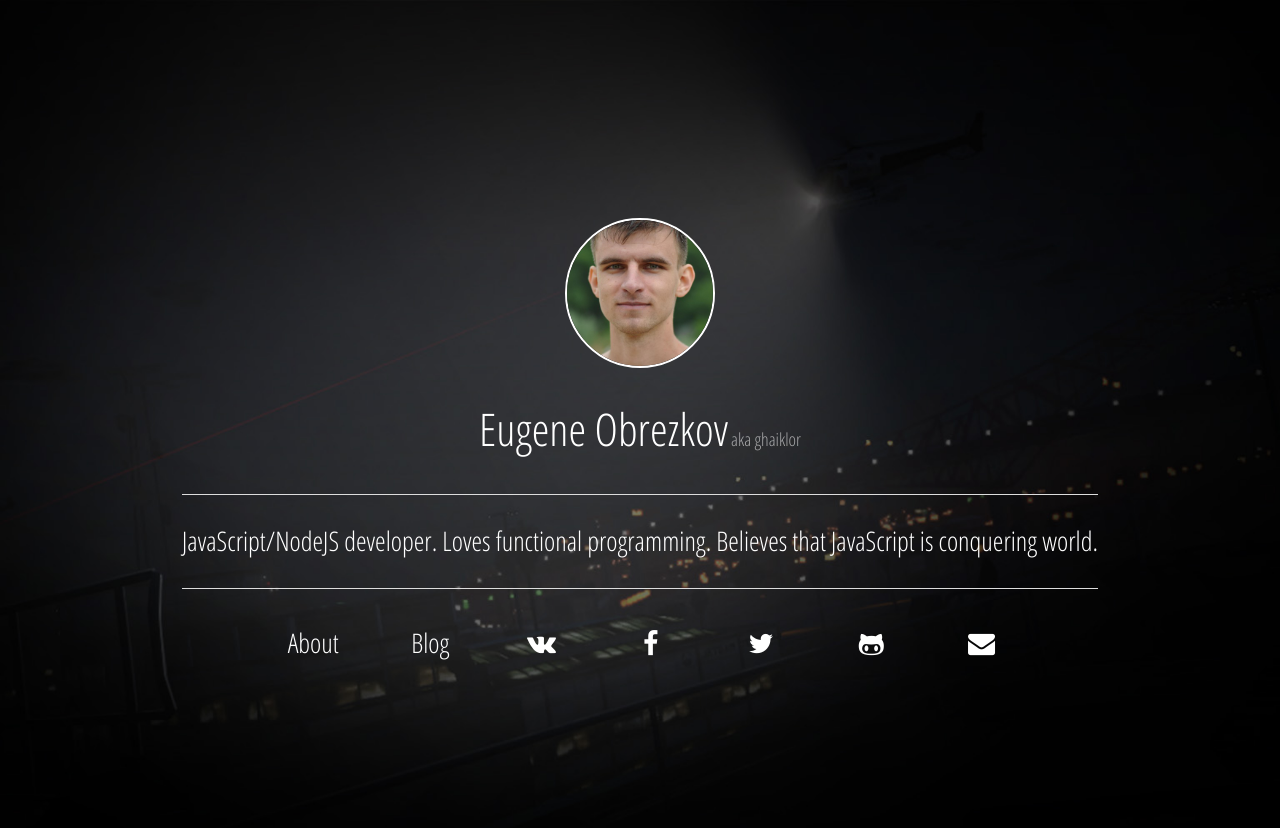
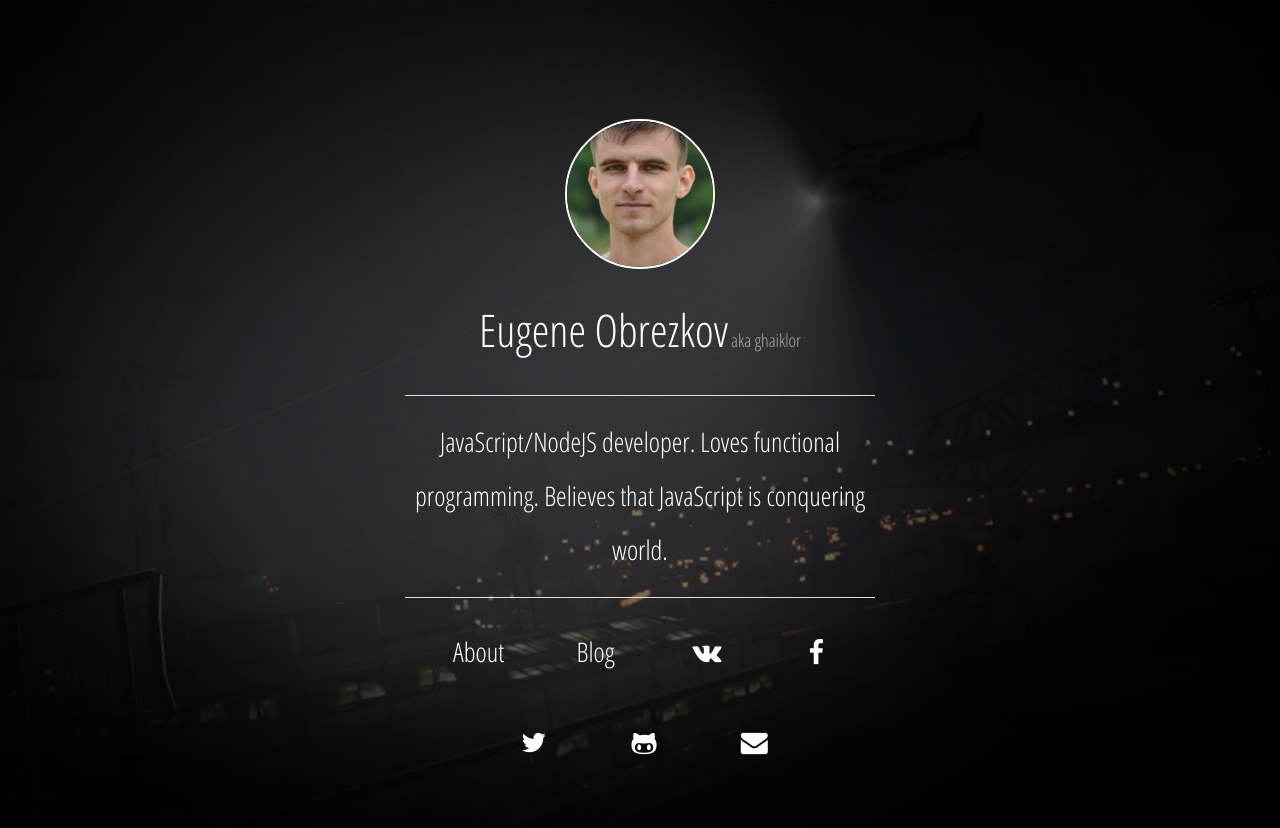
Before and after one commit to ghaiklor/ghaiklor.com, a Jekyll site: the page built from index.html, in a window 1280 px wide. Shown: the top 828 px of the page. Built offline with Jekyll 4.4.1, drawn with Linux system fonts in a browser that asks for light colours.

Commit message:
Fix bug with response columns

```diff
--- a/assets/css/styles.css
+++ b/assets/css/styles.css
@@ -19,7 +19,7 @@ h1, h2, h3, h4, h5, h6, a, p, span, img {
 }
 
 /* HELPERS */
-.valign-middle.row, .valign-middle > .columns {
+.valign-middle.row {
   display: table;
   width: inherit;
   height: 100%;
--- a/index.html
+++ b/index.html
@@ -1,6 +1,7 @@
 ---
 layout: default
 ---
+
 <div class="row text-center landing-page valign-middle">
   <div class="large-6 medium-8 small-12 large-centered medium-centered small-centered columns valign-item">
     <a href="/" title="Eugene Obrezkov's blog">
```
